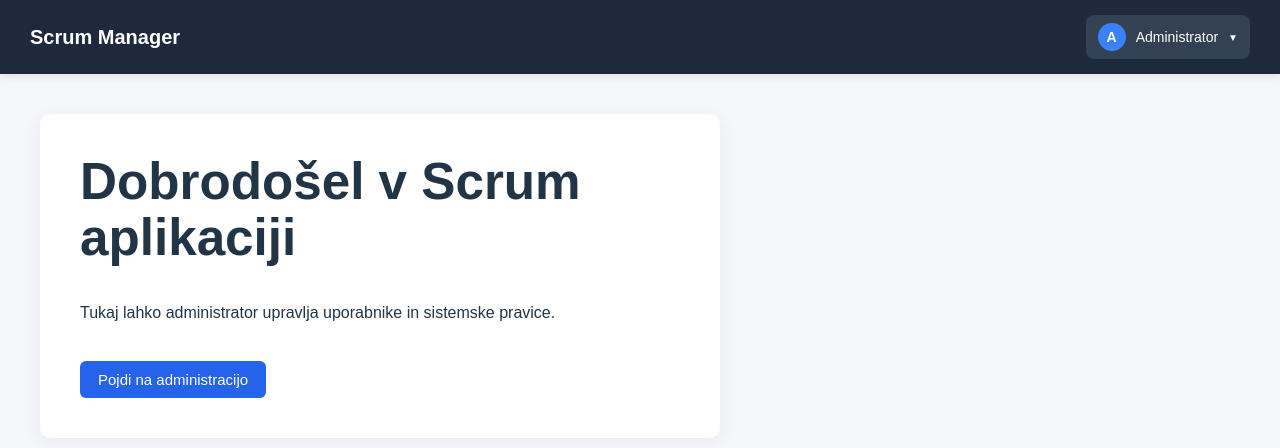
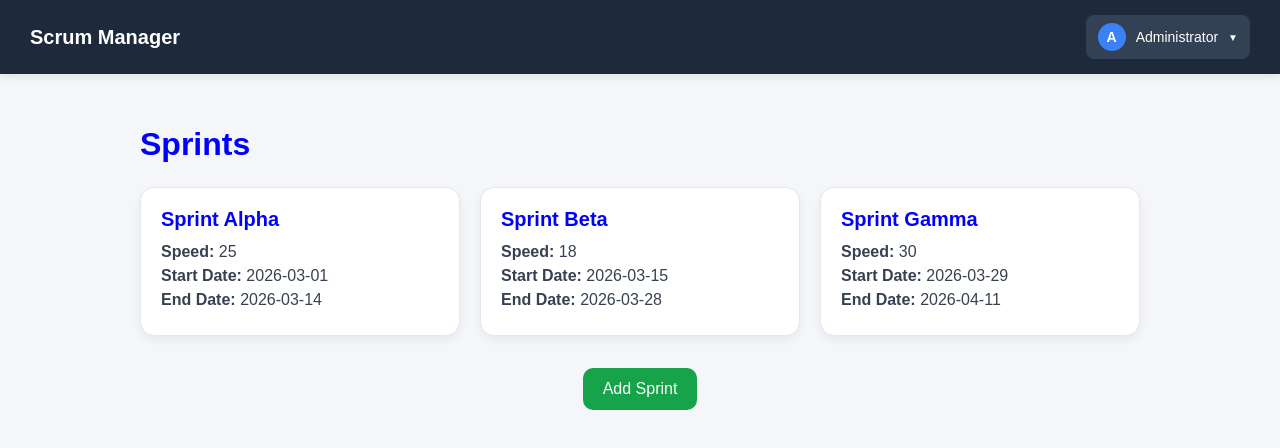
Before and after one commit to mancadra/scrum-app, a React (Vite) app: page / in a window 1280 px wide. Shown: the top 448 px of the page. Built offline with nearby package versions, Linux system fonts and the light colour scheme.

Commit message:
Simple frontend

```diff
--- a/src/App.jsx
+++ b/src/App.jsx
@@ -2,6 +2,7 @@ import { useState, useRef, useEffect } from "react";
 import "./App.css";
 import AddUserStoryPage from "./pages/ProductBacklogPage";
 import AdminPage from "./pages/AdminPage";
+import DummySprintListComponent from "./components/DummySprintListComponent.jsx";
 
 function App() {
   const [dropdownOpen, setDropdownOpen] = useState(false);
@@ -61,7 +62,7 @@ function App() {
         </div>
       </nav>
 
-      <main className="content">
+     {/* <main className="content">
         {page === "home" && (
           <div className="home text-center">
             <h1>Dobrodošel v Scrum aplikaciji</h1>
@@ -75,6 +76,13 @@ function App() {
         {page === "AdminPage" && <AdminPage />}
         {page === "story" && <AddUserStoryPage />}
       </main>
+      KOMENTIRANO KER V TEM BRANCHU IMPLEMENTIRAM DRUGE STVARI
+      */}
+
+      <DummySprintListComponent />
+
+
+
     </div>
   );
 }
--- /dev/null
+++ b/src/components/AddSprintComponent.css
@@ -0,0 +1,70 @@
+.add-sprint-modal__overlay {
+    position: fixed;
+    inset: 0;
+    background-color: rgba(0, 0, 0, 0.45);
+    display: flex;
+    align-items: center;
+    justify-content: center;
+    z-index: 1000;
+}
+
+.add-sprint-modal {
+    background-color: #ffffff;
+    width: 100%;
+    max-width: 480px;
+    border-radius: 14px;
+    padding: 24px;
+    box-shadow: 0 10px 30px rgba(0, 0, 0, 0.2);
+}
+
+.add-sprint-modal__title {
+    margin-top: 0;
+    margin-bottom: 20px;
+    font-size: 24px;
+    color: blue;
+}
+
+.add-sprint-modal__field {
+    display: flex;
+    flex-direction: column;
+    margin-bottom: 16px;
+}
+
+.add-sprint-modal__label {
+    margin-bottom: 6px;
+    font-weight: 600;
+    color: blue;
+}
+
+.add-sprint-modal__input {
+    padding: 10px 12px;
+    border-radius: 8px;
+    border: 1px solid #cccccc;
+    font-size: 14px;
+}
+
+.add-sprint-modal__actions {
+    display: flex;
+    justify-content: flex-end;
+    gap: 12px;
+    margin-top: 20px;
+}
+
+.add-sprint-modal__button {
+    padding: 10px 16px;
+    border-radius: 8px;
+    cursor: pointer;
+    font-size: 14px;
+}
+
+.add-sprint-modal__button--secondary {
+    border: 1px solid #cccccc;
+    background-color: #f5f5f5;
+    color: blue;
+}
+
+.add-sprint-modal__button--primary {
+    border: none;
+    background-color: #2563eb;
+    color: #ffffff;
+}
--- /dev/null
+++ b/src/components/AddSprintComponent.jsx
@@ -0,0 +1,88 @@
+import React, { useState } from "react";
+import "./AddSprintComponent.css";
+
+export default function AddSprintComponent({ onClose, onAddSprint }) {
+  const [title, setTitle] = useState("");
+  const [speed, setSpeed] = useState("");
+  const [startDate, setStartDate] = useState("");
+  const [endDate, setEndDate] = useState("");
+
+  const handleSaveSprint = () => {
+    onAddSprint({
+      title,
+      speed: Number(speed),
+      startDate,
+      endDate,
+    });
+  };
+
+  return (
+    <div className="add-sprint-modal__overlay" onClick={onClose}>
+      <div
+        className="add-sprint-modal"
+        onClick={(event) => event.stopPropagation()}
+      >
+        <h2 className="add-sprint-modal__title">Add Sprint</h2>
+
+        <div className="add-sprint-modal__field">
+          <label className="add-sprint-modal__label">Title</label>
+          <input
+            type="text"
+            placeholder="Enter sprint title"
+            className="add-sprint-modal__input"
+            value={title}
+            onChange={(event) => setTitle(event.target.value)}
+          />
+        </div>
+
+        <div className="add-sprint-modal__field">
+          <label className="add-sprint-modal__label">Speed</label>
+          <input
+            type="number"
+            placeholder="Enter sprint speed"
+            className="add-sprint-modal__input"
+            value={speed}
+            onChange={(event) => setSpeed(event.target.value)}
+          />
+        </div>
+
+        <div className="add-sprint-modal__field">
+          <label className="add-sprint-modal__label">Start Date</label>
+          <input
+            type="date"
+            className="add-sprint-modal__input"
+            value={startDate}
+            onChange={(event) => setStartDate(event.target.value)}
+          />
+        </div>
+
+        <div className="add-sprint-modal__field">
+          <label className="add-sprint-modal__label">End Date</label>
+          <input
+            type="date"
+            className="add-sprint-modal__input"
+            value={endDate}
+            onChange={(event) => setEndDate(event.target.value)}
+          />
+        </div>
+
+        <div className="add-sprint-modal__actions">
+          <button
+            type="button"
+            className="add-sprint-modal__button add-sprint-modal__button--secondary"
+            onClick={onClose}
+          >
+            Cancel
+          </button>
+          <button
+            type="button"
+            className="add-sprint-modal__button add-sprint-modal__button--primary"
+            onClick={handleSaveSprint}
+          >
+            Save Sprint
+          </button>
+        </div>
+      </div>
+    </div>
+  );
+}
--- /dev/null
+++ b/src/components/DummySprintListComponent.css
@@ -0,0 +1,65 @@
+.sprint-page {
+    padding: 32px;
+    max-width: 1000px;
+    margin: 0 auto;
+}
+
+.sprint-page__title {
+    margin-bottom: 24px;
+    font-size: 32px;
+    color: blue;
+}
+
+.sprint-page__grid {
+    display: grid;
+    grid-template-columns: repeat(auto-fit, minmax(240px, 1fr));
+    gap: 20px;
+}
+
+.sprint-card {
+    text-align: left;
+    padding: 20px;
+    border-radius: 14px;
+    border: 1px solid #e5e7eb;
+    background-color: #ffffff;
+    box-shadow: 0 4px 10px rgba(0, 0, 0, 0.06);
+    cursor: pointer;
+    transition: transform 0.2s ease, box-shadow 0.2s ease;
+}
+
+.sprint-card:hover {
+    transform: translateY(-2px);
+    box-shadow: 0 8px 18px rgba(0, 0, 0, 0.1);
+}
+
+.sprint-card__title {
+    margin-top: 0;
+    margin-bottom: 12px;
+    font-size: 20px;
+    color: blue;
+}
+
+.sprint-card__text {
+    margin: 6px 0;
+    color: #374151;
+}
+
+.sprint-page__actions {
+    display: flex;
+    justify-content: center;
+    margin-top: 32px;
+}
+
+.sprint-page__add-button {
+    padding: 12px 20px;
+    border-radius: 10px;
+    border: none;
+    background-color: #16a34a;
+    color: #ffffff;
+    font-size: 16px;
+    cursor: pointer;
+}
+
+.sprint-page__add-button:hover {
+    background-color: #15803d;
+}
--- /dev/null
+++ b/src/components/DummySprintListComponent.jsx
@@ -0,0 +1,85 @@
+import React, { useState } from "react";
+import AddSprintComponent from "./AddSprintComponent";
+import "./DummySprintListComponent.css";
+
+export default function SprintPage() {
+  const [showAddSprintModal, setShowAddSprintModal] = useState(false);
+  const [sprints, setSprints] = useState([
+    {
+      id: 1,
+      title: "Sprint Alpha",
+      speed: 25,
+      startDate: "2026-03-01",
+      endDate: "2026-03-14",
+    },
+    {
+      id: 2,
+      title: "Sprint Beta",
+      speed: 18,
+      startDate: "2026-03-15",
+      endDate: "2026-03-28",
+    },
+    {
+      id: 3,
+      title: "Sprint Gamma",
+      speed: 30,
+      startDate: "2026-03-29",
+      endDate: "2026-04-11",
+    },
+  ]);
+
+  const handleAddSprint = (newSprint) => {
+    setSprints((currentSprints) => [
+      ...currentSprints,
+      {
+        ...newSprint,
+        id: Date.now(),
+      },
+    ]);
+    setShowAddSprintModal(false);
+  };
+
+  return (
+      <div className="sprint-page">
+        <h1 className="sprint-page__title">Sprints</h1>
+
+        <div className="sprint-page__grid">
+          {sprints.map((sprint) => (
+              <button
+                  key={sprint.id}
+                  type="button"
+                  className="sprint-card"
+                  onClick={() => {}}
+              >
+                <h2 className="sprint-card__title">{sprint.title}</h2>
+                <p className="sprint-card__text">
+                  <strong>Speed:</strong> {sprint.speed}
+                </p>
+                <p className="sprint-card__text">
+                  <strong>Start Date:</strong> {sprint.startDate}
+                </p>
+                <p className="sprint-card__text">
+                  <strong>End Date:</strong> {sprint.endDate}
+                </p>
+              </button>
+          ))}
+        </div>
+
+        <div className="sprint-page__actions">
+          <button
+              className="sprint-page__add-button"
+              onClick={() => setShowAddSprintModal(true)}
+          >
+            Add Sprint
+          </button>
+        </div>
+
+        {showAddSprintModal && (
+            <AddSprintComponent
+                onClose={() => setShowAddSprintModal(false)}
+                onAddSprint={handleAddSprint}
+            />
+        )}
+      </div>
+  );
+}
```
Also changed, not shown: 1 other file (tests, documents, lock files or other folders).
